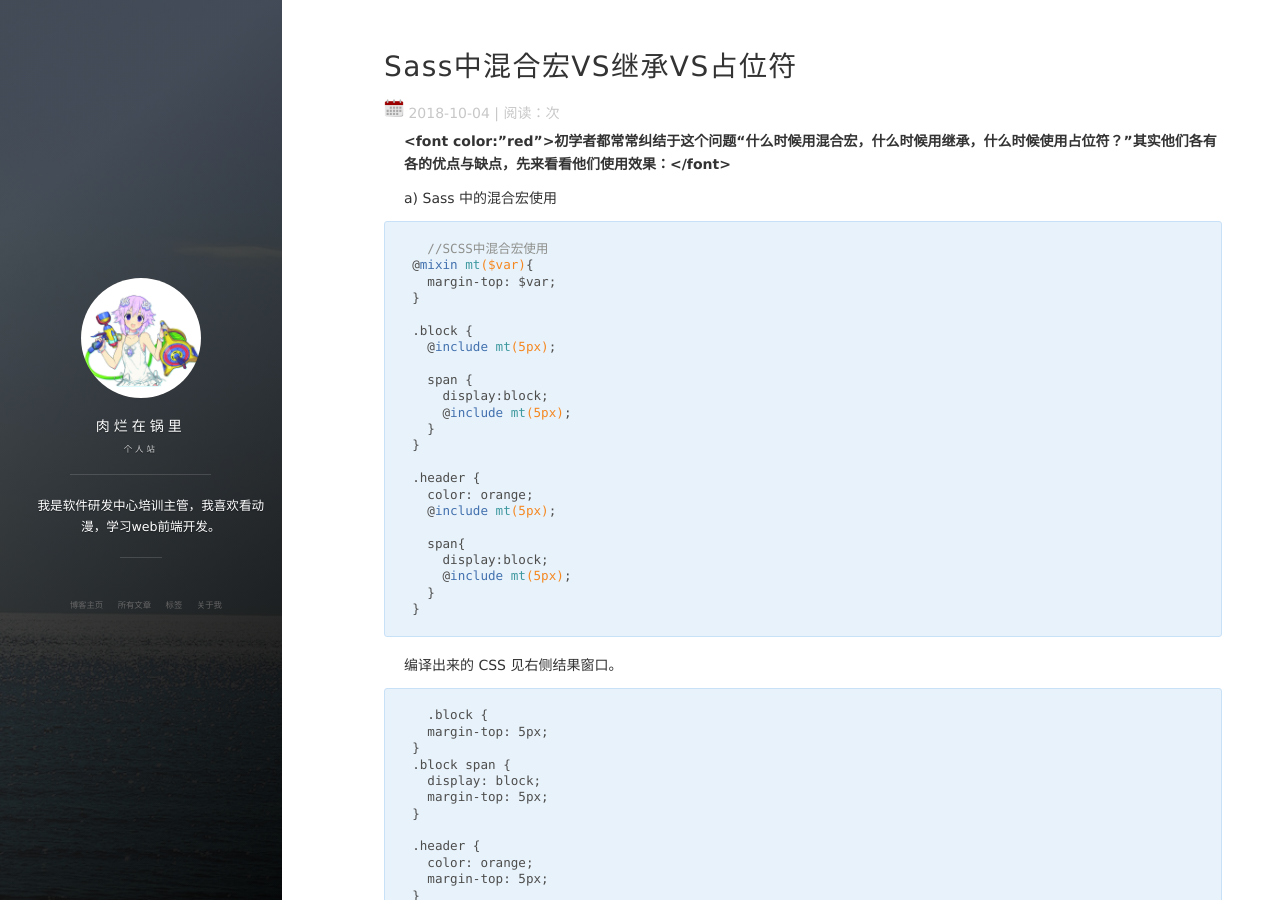
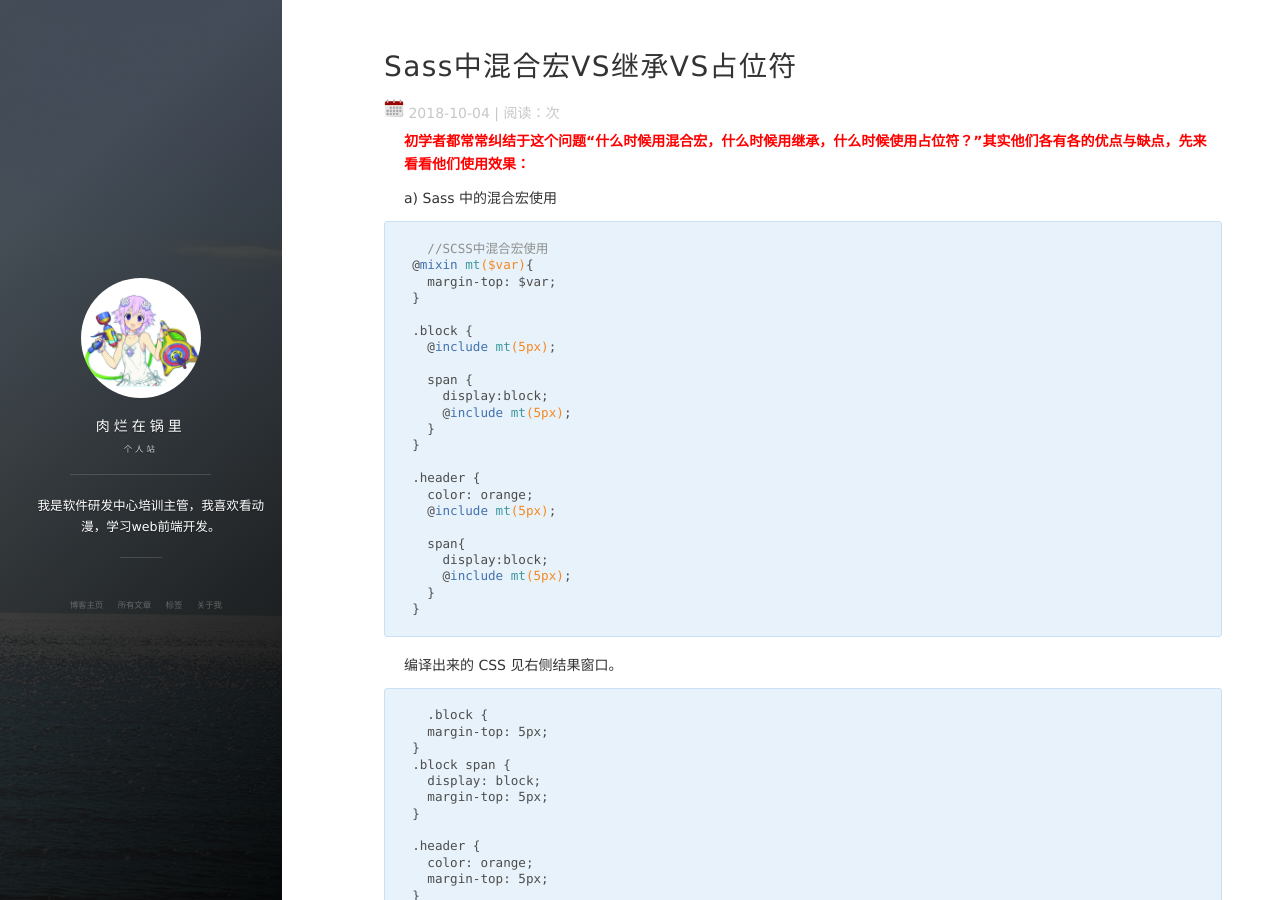
Before and after one commit to FDirectionClear/fdirectionclear.github.io, a Jekyll site: the page built from _posts/2018-10-04-mixinVSextendVSplaceholder.md, in a window 1280 px wide and 900 px high. Built offline with Jekyll 4.4.1, drawn with Linux system fonts in a browser that asks for light colours; nearby versions of some CDN libraries; comment, search, counter and statistics services are not loaded.

Commit message:
Sass中混合宏VS继承VS占位符

````diff
--- a/_posts/2018-10-04-mixinVSextendVSplaceholder.md
+++ b/_posts/2018-10-04-mixinVSextendVSplaceholder.md
@@ -4,7 +4,7 @@ title: Sass中混合宏VS继承VS占位符
 date: 2018-10-04
 tag: Sass
 ---
-  **<font color:"red">初学者都常常纠结于这个问题“什么时候用混合宏，什么时候用继承，什么时候使用占位符？”其实他们各有各的优点与缺点，先来看看他们使用效果：</font>**
+  **<font color="red">初学者都常常纠结于这个问题“什么时候用混合宏，什么时候用继承，什么时候使用占位符？”其实他们各有各的优点与缺点，先来看看他们使用效果：</font>**
 
   a) Sass 中的混合宏使用
   ```
````
